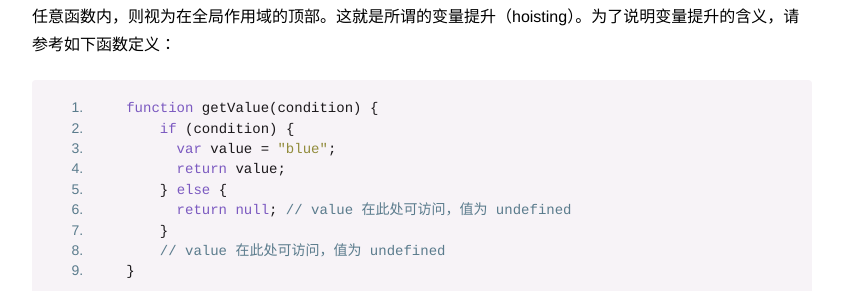
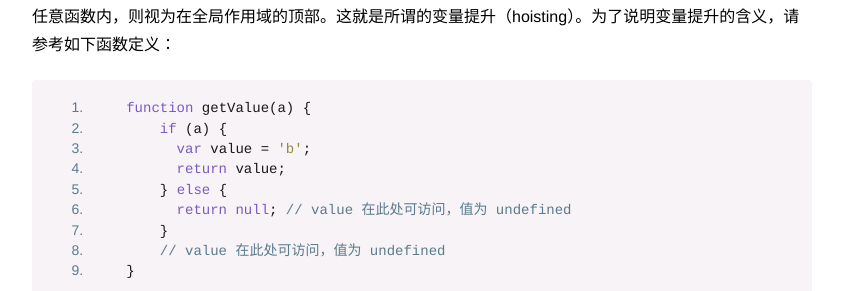
Before and after one commit to ioloveuu/ioloveuu.github.io, a Jekyll site: the page built from _posts/2016-08-01-ES6-notes.md, in a window 1280 px wide and 900 px high, scrolled down 314 px. Shown: the part 160-451 px from the top of the window, without its empty margins (218-1060 px from the left). Built offline with Jekyll 4.4.1, drawn with Linux system fonts in a browser that asks for light colours; nearby versions of some CDN libraries; a script that is not in the unit is left out.

Commit message:
Add files via upload

````diff
--- a/_posts/2016-08-01-ES6-notes.md
+++ b/_posts/2016-08-01-ES6-notes.md
@@ -14,9 +14,9 @@ category: blog
 使用` var `声明变量的时候，不管var在代码什么位置，都会被视为声明于所在函数的顶部，而如果声明不在任意函数内，则视为在全局作用域的顶部。这就是所谓的变量提升（hoisting）。为了说明变量提升的含义，请参考如下函数定义：
 
 ```
-    function getValue(condition) {
-        if (condition) {
-          var value = "blue";
+    function getValue(a) {
+        if (a) {
+          var value = 'b';
           return value;
         } else {
           return null; // value 在此处可访问，值为 undefined
````
